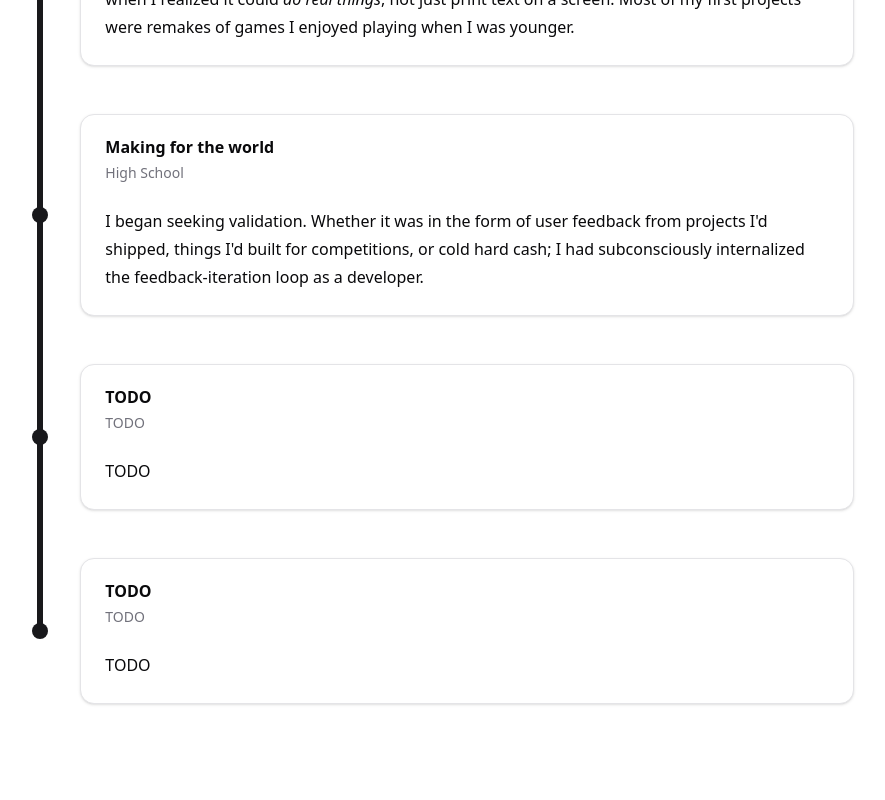
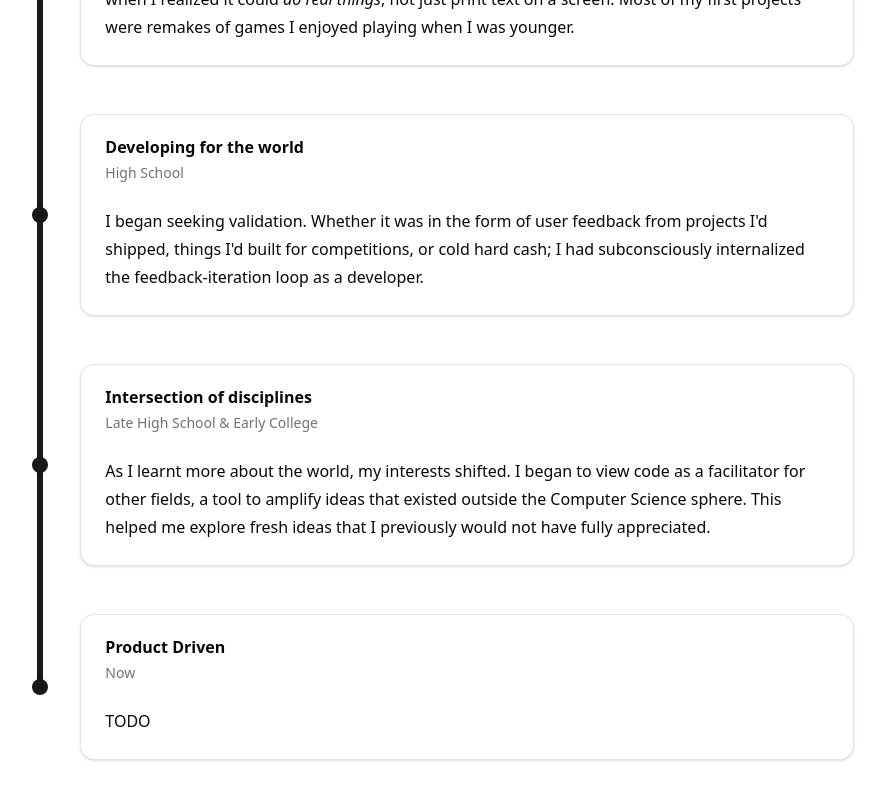
Before and after one commit to MysteryCoder456/rehatsingh.cv, a Next.js app: page / in a window 1280 px wide. Shown: the part 612-1412 px from the top of the page, without its empty margins (213-1098 px from the left). Built offline with nearby package versions, Linux system fonts and the light colour scheme.

Commit message:
feat: third timeline entry

```diff
--- a/app/page.tsx
+++ b/app/page.tsx
@@ -42,7 +42,7 @@ export default function Home() {
             </p>
           </TimelineItem>
 
-          <TimelineItem title="Making for the world" subtitle="High School">
+          <TimelineItem title="Developing for the world" subtitle="High School">
             <p>
               I began seeking validation. Whether it was in the form of user
               feedback from projects I'd shipped, things I'd built for
@@ -51,11 +51,20 @@ export default function Home() {
             </p>
           </TimelineItem>
 
-          <TimelineItem title="TODO" subtitle="TODO">
-            <p>TODO</p>
+          <TimelineItem
+            title="Intersection of disciplines"
+            subtitle="Late High School & Early College"
+          >
+            <p>
+              As I learnt more about the world, my interests shifted. I began to
+              view code as a facilitator for other fields, a tool to amplify
+              ideas that existed outside the Computer Science sphere. This
+              helped me explore fresh ideas that I previously would not have
+              fully appreciated.
+            </p>
           </TimelineItem>
 
-          <TimelineItem title="TODO" subtitle="TODO" position="last">
+          <TimelineItem title="Product Driven" subtitle="Now" position="last">
             <p>TODO</p>
           </TimelineItem>
         </Timeline>
```
